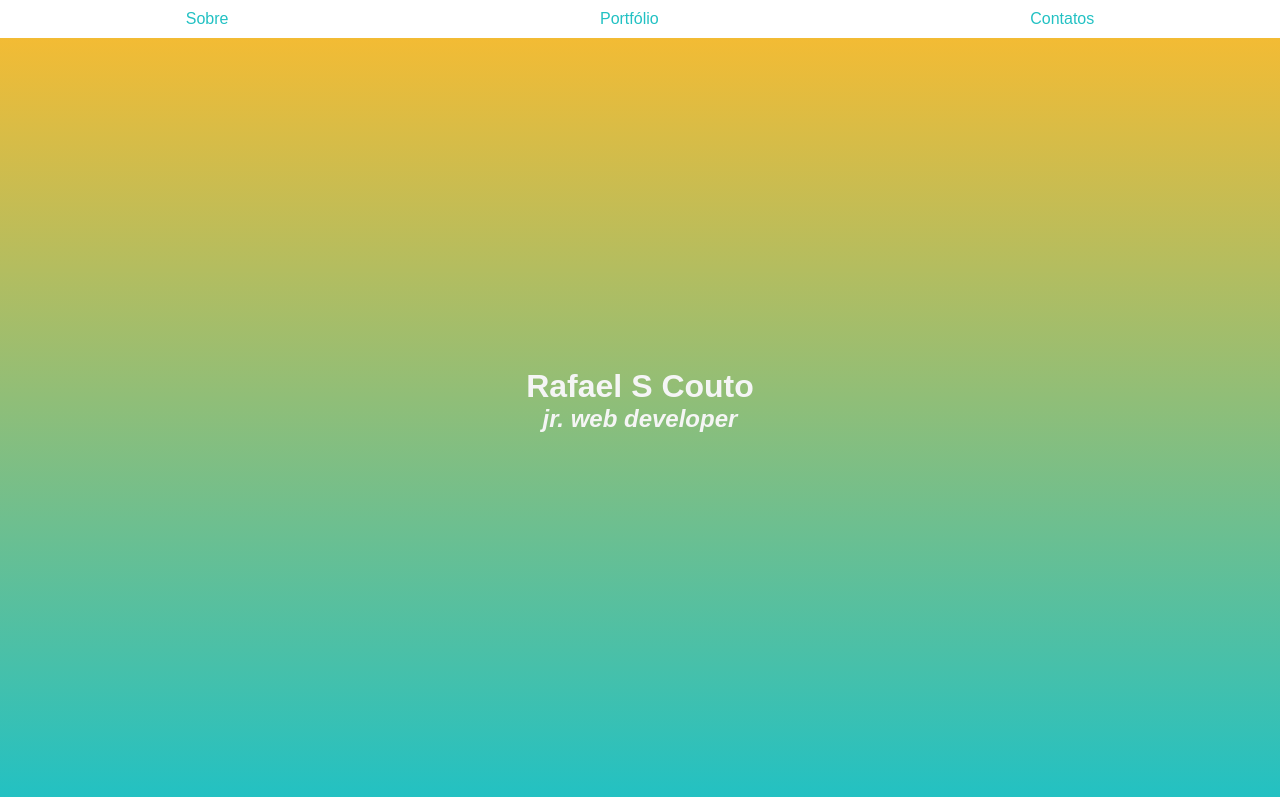
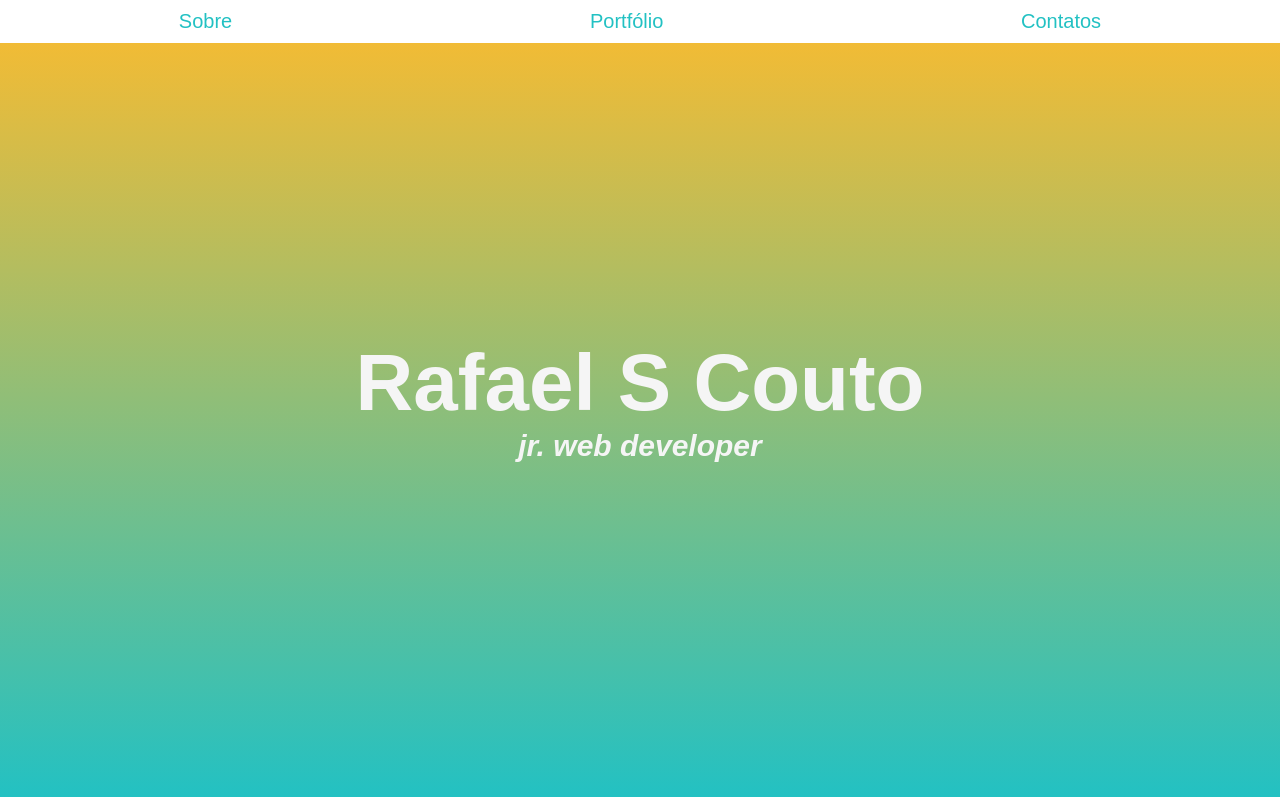
Before and after one commit to rafaelcouto-coder/homepage, a plain HTML site: page index.html in a window 1280 px wide. Shown: the top 797 px of the page. Drawn offline with Linux system fonts and the light colour scheme.

Commit message:
responsividade

```diff
--- a/css/style.css
+++ b/css/style.css
@@ -7,10 +7,33 @@
 
 body {
   background: rgb(34,193,195);
-background: linear-gradient(0deg, rgba(34,193,195,1) 0%, rgba(253,187,45,1) 100%);
+  background: linear-gradient(0deg, rgba(34,193,195,1) 0%, rgba(253,187,45,1) 100%);
   background-size: auto 100vh;
   font-family: Arial;
   height: 100vh;
+  font-size: 12px;
+}
+
+/* se a tela tiver pelo menos 400px vai carregar estes estilos */
+@media (min-width: 400px) {
+  body {
+    font-size: 14px;
+  }
+}
+
+/* breakpoint */
+@media (min-width: 600px) {
+  body {
+    font-size: 18px;
+  }
+}
+
+/* breakpoint */
+@media (min-width: 1200px) {
+  body {
+    font-size: 20px;
+    background-color: deeppink;
+  }
 }
 
 header {
@@ -57,6 +80,10 @@ a:hover {
   text-align: center;
 }
 
+.site-title {
+  font-size: 4em;
+}
+
 .site-subtitle {
   font-style: italic;
 }
```
Also changed, not shown: index.html (+2 -0 lines).
